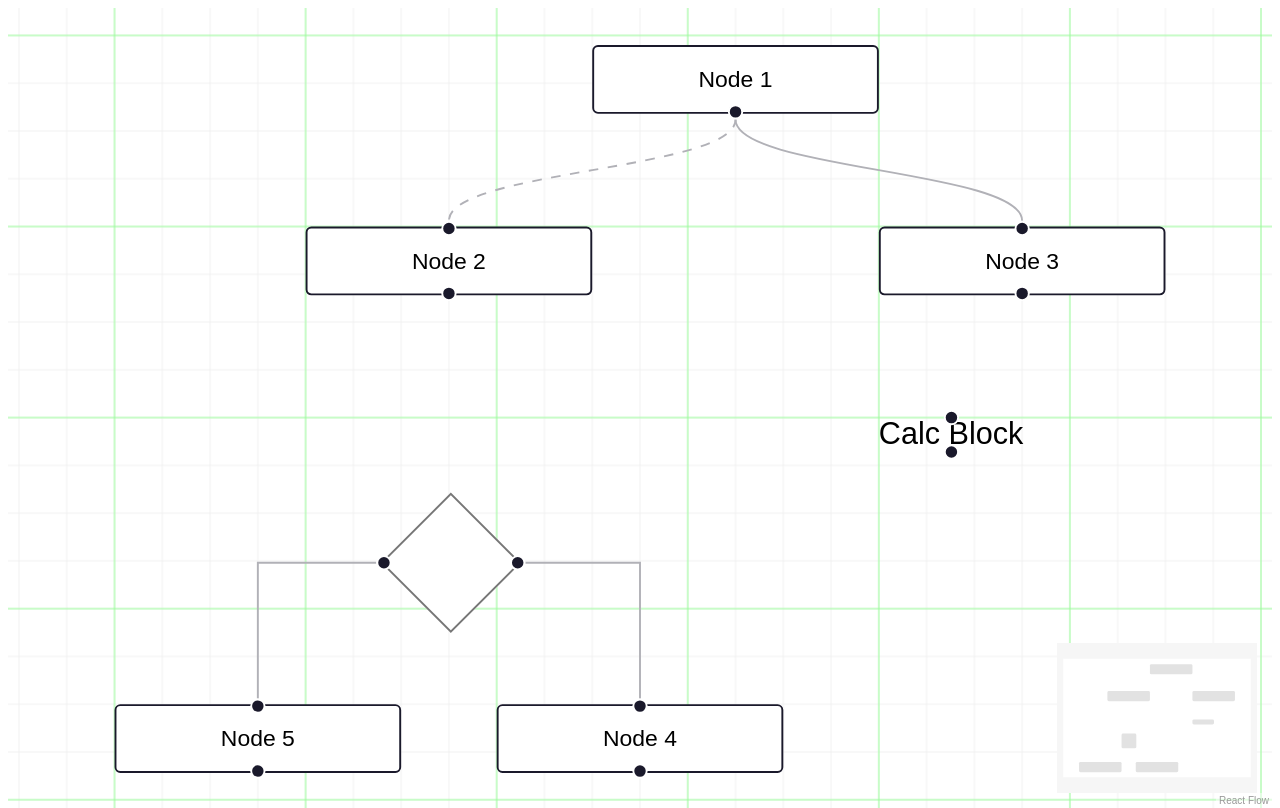
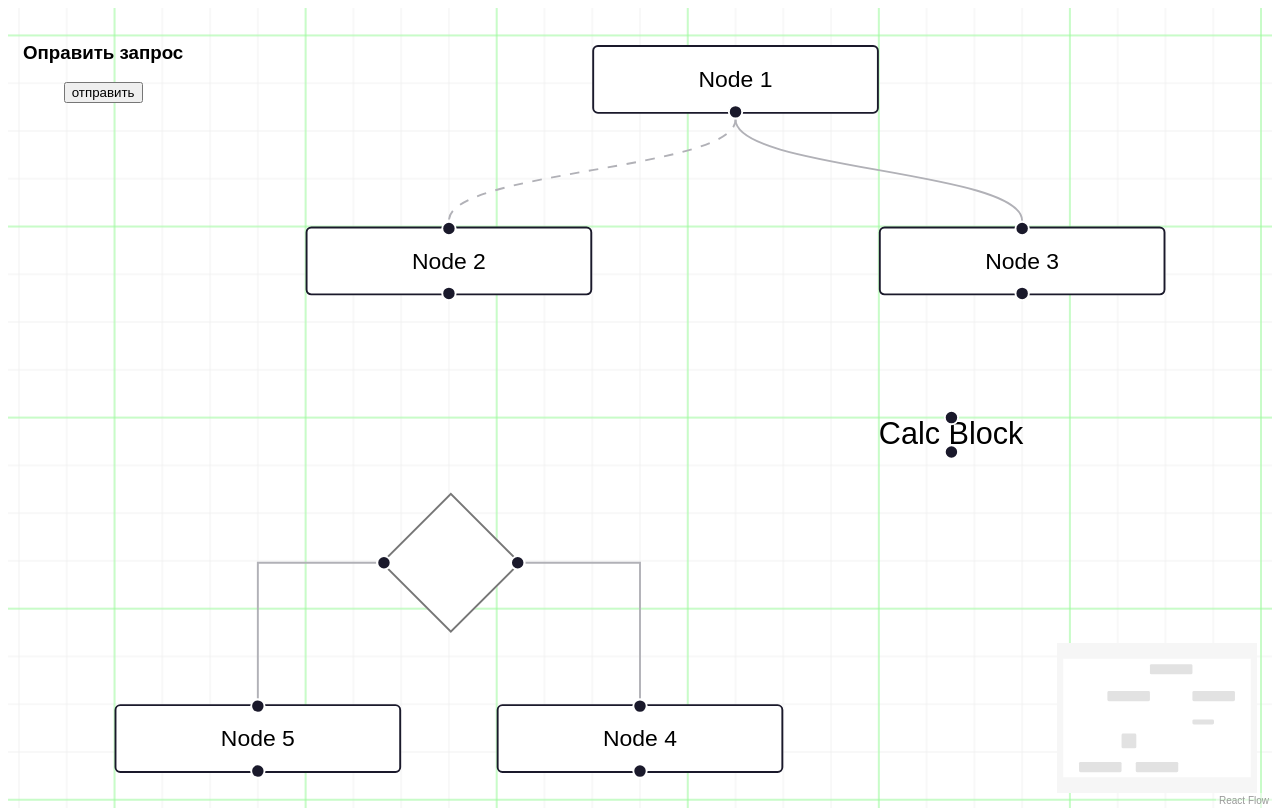
Before and after one commit to shabalin-AA/algorithm-visualizer, a React (Create React App) app in the folder visualizer/: page / in a window 1280 px wide. Built offline with nearby package versions, Linux system fonts and the light colour scheme.

Commit message:
add POSTRequests

```diff
--- a/visualizer/src/Flow.tsx
+++ b/visualizer/src/Flow.tsx
@@ -20,9 +20,9 @@ import CalcBlock from "./CustomNode";
 import "@xyflow/react/dist/style.css";
 import NodeCustomPoints from "./CustomNodeBlock";
 import ButtonEdge from './ButtonEdge';
-
-
+import axios from "axios"
 // const panOnDrag = [1, 2];
+const url = "http://localhost:3000/execute"
 
 const initialNodes: Node[] = [
   {
@@ -39,7 +39,6 @@ const initialNodes: Node[] = [
     data: { label: "Calc Block" },
     position: { x: 400, y: 200 }
   },
-
   {
     id: "5",
     type: "NodeCustomPoints",
@@ -66,6 +65,19 @@ const edgeTypes = {
   buttonedge: ButtonEdge,
 };
 
+function AxiosPost(){
+
+  axios.post(url, {
+    Nodes: initialNodes,
+    Edges: initialEdges
+  })
+  .then(function (response) {
+    console.log(response);
+  })
+  .catch(function (error) {
+    console.log(error);
+  });
+}
 
 const BasicFlow = () => {
   const [nodes, , onNodesChange] = useNodesState(initialNodes);
@@ -108,9 +120,12 @@ const BasicFlow = () => {
         variant={BackgroundVariant.Lines}
       />
 
+      <Panel>
+        <h3>Оправить запрос</h3>
+          <button onClick={() => AxiosPost()}>отправить</button>
+        </Panel>
     </ReactFlow>
   );
 }
 
-
 export default BasicFlow;
```
Also changed, not shown: visualizer/src/App.tsx (line endings or trailing spaces).
